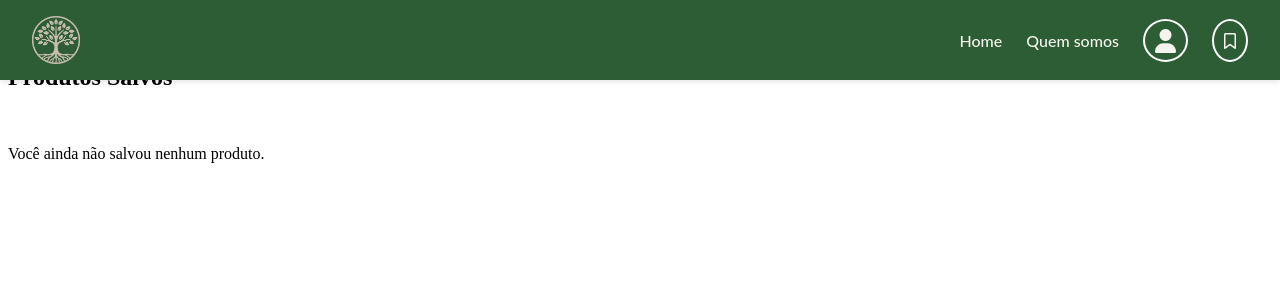
After one commit to lbarbosac/green-brique, a PHP site: page /produtos-salvos.php in a window 1280 px wide. The commit adds this page. Shown: the top 300 px of the page. Run offline with PHP 8.4, Linux system fonts and the light colour scheme.

Commit message:
botao de salvar

```diff
--- a/src/assets/css/header.css
+++ b/src/assets/css/header.css
@@ -86,7 +86,7 @@ nav#menu a:hover {
     width: 3rem;
     height: 3rem;
 }
-#avatar{
+.avatar{
     padding: 10px;
     border-radius: 50%;
     border: 2px solid white;
--- a/src/assets/css/perfil.css
+++ b/src/assets/css/perfil.css
@@ -42,7 +42,7 @@ main {
     justify-content: center;
     align-items: flex-start; /* Alinha no topo */
     flex-wrap: wrap;
-    min-height: calc(100vh - 80px); /
+    min-height: calc(100vh - 80px);
 }
 
 .container {
--- /dev/null
+++ b/src/assets/js/produtos-salvos.js
@@ -0,0 +1,24 @@
+document.addEventListener('DOMContentLoaded', () => {
+    const lista = document.getElementById('lista-salvos');
+    const salvos = JSON.parse(localStorage.getItem('produtosSalvos') || "[]");
+
+    if (salvos.length === 0) {
+      lista.innerHTML = "<p>Você ainda não salvou nenhum produto.</p>";
+      return;
+    }
+
+    salvos.forEach(produto => {
+      // Cria um link para a página do produto
+      const wrapper = document.createElement("a");
+      wrapper.href = `./info-produto.php?id=${produto.id}`;
+      wrapper.className = "produto-salvo";
+      wrapper.setAttribute("tabindex", "0");
+      wrapper.innerHTML = `
+        <img src="${produto.img}" alt="Imagem do produto ${produto.nome}">
+        <div class="produto-info">
+          <span class="produto-titulo">${produto.nome}</span>
+        </div>
+      `;
+      lista.appendChild(wrapper);
+    });
+  });
--- a/src/include/head.php
+++ b/src/include/head.php
@@ -17,9 +17,12 @@
         <nav id="menu" >
             <a href="./page-produtos.php">Home</a>
             <a href="../src/sobreNos.php">Quem somos</a>
-            <a href="./perfil.php" id="avatar">
+            <a href="./perfil.php" class="avatar">
                 <i class="fa-solid fa-user fa-xl"></i>
             </a>
-            <i class="fa-solid fa-cart-shopping fa-xl"></i>
+            <a href="./produtos-salvos.php" class="avatar icone-salvar" title="Ver produtos salvos" aria-label="Ver produtos salvos">
+                <i class="fa-regular fa-bookmark"></i>
+            </a>
+
         </nav>
     </header>
--- a/src/info-produto.php
+++ b/src/info-produto.php
@@ -74,6 +74,10 @@ if ($produto_id !== null && $produto_id > 0) {
             <div class="preco">R$ <?php echo $preco_formatado; ?></div>
             <div id="chats">
                 <h3>Fale com o vendedor via chat</h3>
+                <button id="btn-salvar-produto" class="btn-salvar"
+                title="Salvar produto" aria-label="Salvar este produto">
+                    <i class="fa-regular fa-bookmark" id="icone-salvo"></i>
+                </button>
                 <p class="vendedor-por">Vendido por: <?php echo $nomeVendedor ?? 'Nome do vendedor'; ?></p>
             </div>
             <button id="botao-chat" class="btn-chamar-vendedor"
--- /dev/null
+++ b/src/produtos-salvos.php
@@ -0,0 +1,17 @@
+<?php include_once './include/head.php'; ?>
+<!DOCTYPE html>
+<html lang="pt-BR">
+<head>
+  <meta charset="UTF-8">
+  <meta name="viewport" content="width=device-width, initial-scale=1.0">
+  <title>Produtos Salvos</title>
+  <link rel="stylesheet" href="./assets/css/produtos-salvos.css">
+</head>
+<body>
+  <main class="container-salvos">
+    <h2>Produtos Salvos</h2>
+    <section id="lista-salvos"></section>
+  </main>
+  <script src="./assets/js/produtos-salvos.js"></script>
+</body>
+</html>
```
Also changed, not shown: src/assets/css/info-produto.css (+17 -0 lines), src/assets/js/info-produto.js (+58 -0 lines).
